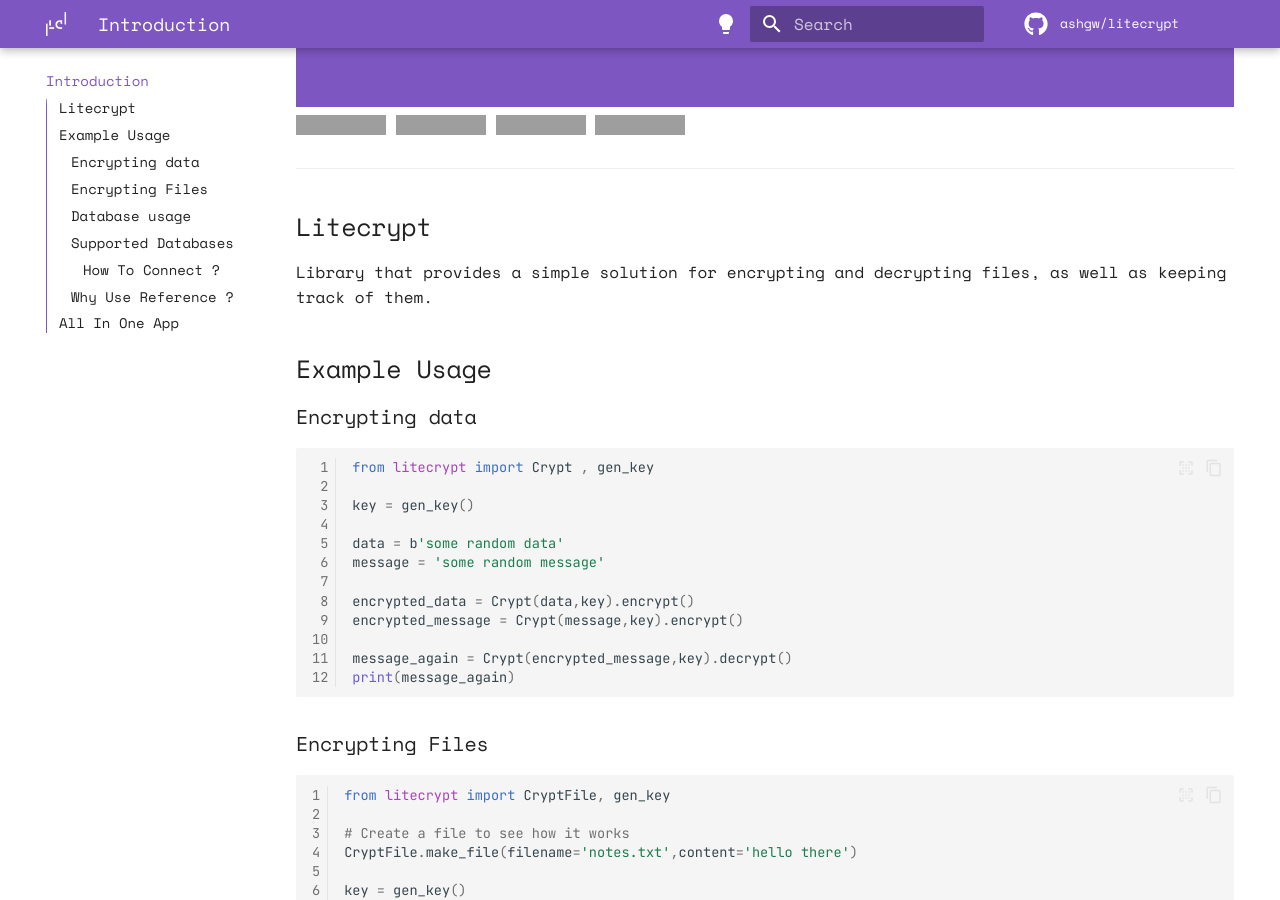
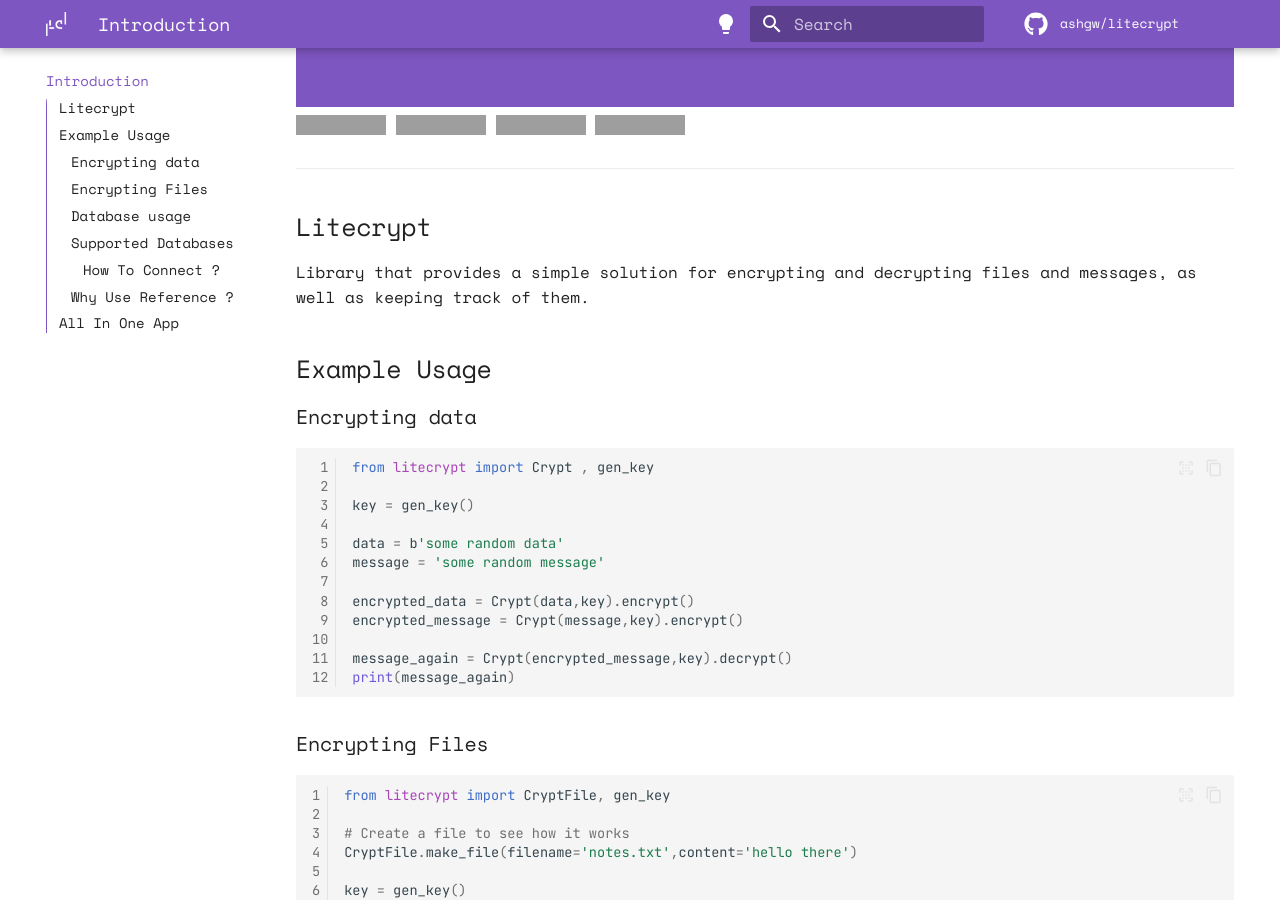
Before and after one commit to AshGw/litecrypt, an MkDocs documentation site: the page built from docs/index.md, in a window 1280 px wide and 900 px high, scrolled down 427 px. Built offline with MkDocs 1.6.1 and Material for MkDocs 9.7.7, drawn with Linux system fonts in a browser that asks for light colours; comment, search, counter and statistics services are not loaded; grey boxes are pictures that could not be loaded.

```diff
--- a/docs/index.md
+++ b/docs/index.md
@@ -7,7 +7,7 @@
 
 ## Litecrypt
 
-Library that provides a simple solution for encrypting and decrypting files, as well as keeping track of them.
+Library that provides a simple solution for encrypting and decrypting files and messages, as well as keeping track of them.
 
 ## Example Usage
 
```
Also changed, not shown: docs/installation.md (+1 -1 lines).
